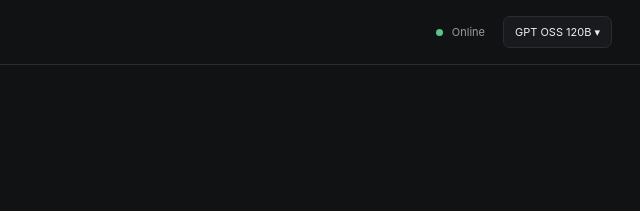
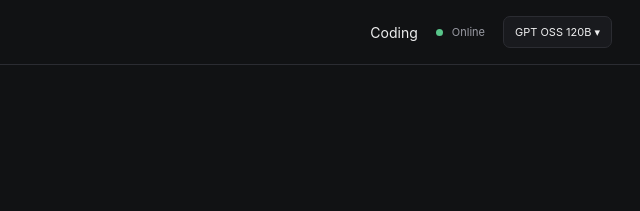
Before and after one commit to Yang-128/my-ai-agent, a website: page static/index.html in a window 1280 px wide. Shown: the top 211 px of the page, 640-1280 px from the left. Drawn offline with nearby package versions, Linux system fonts and the light colour scheme; no server answers.

Commit message:
coding: integrate coding mode in static/index.html

```diff
--- a/static/index.html
+++ b/static/index.html
@@ -47,6 +47,7 @@
     <header class="topbar">
       <div class="breadcrumb">Chat</div>
       <div class="top-right">
+        <a href="/coding" id="coding-mode-link" style="color:inherit;text-decoration:none">Coding</a>
         <span class="status"><i></i> Online</span>
         <button aria-haspopup="dialog" aria-controls="model-discovery" class="model-button">GPT OSS 120B ▾</button>
       </div>
```
